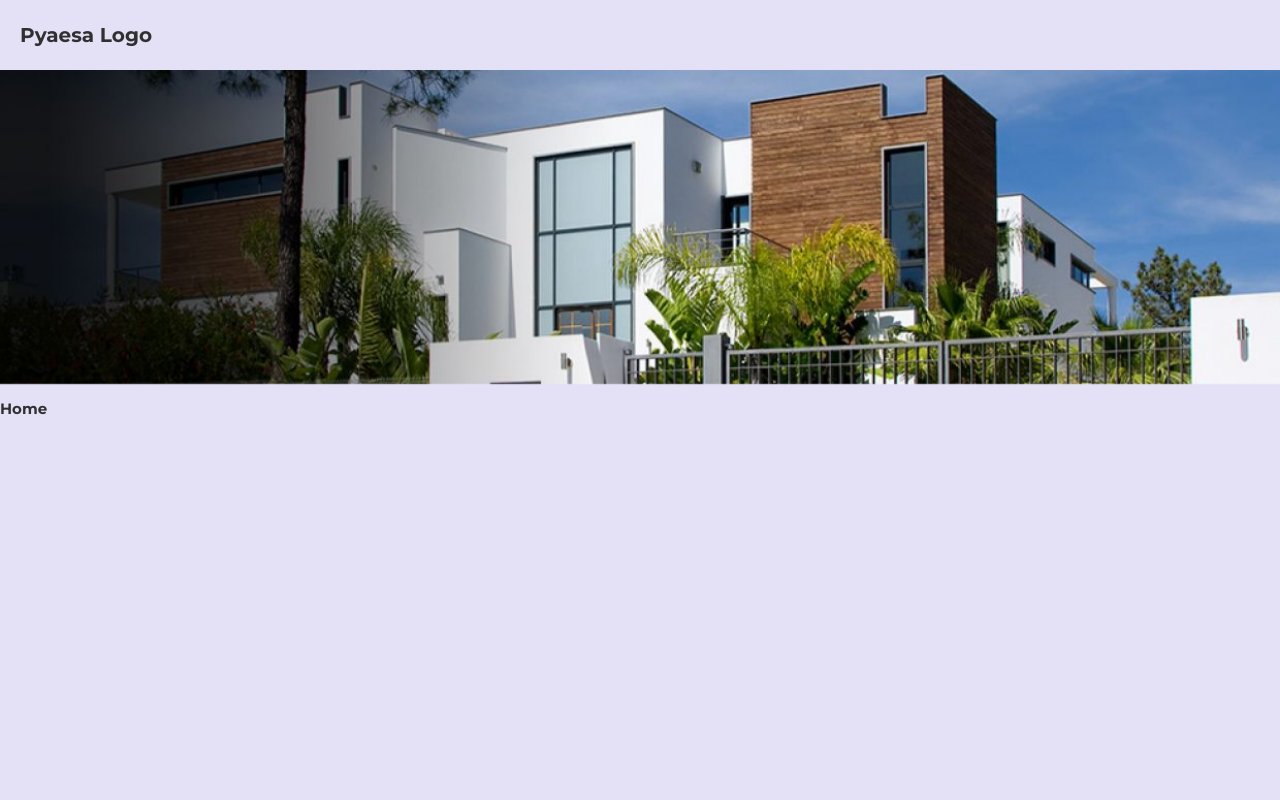
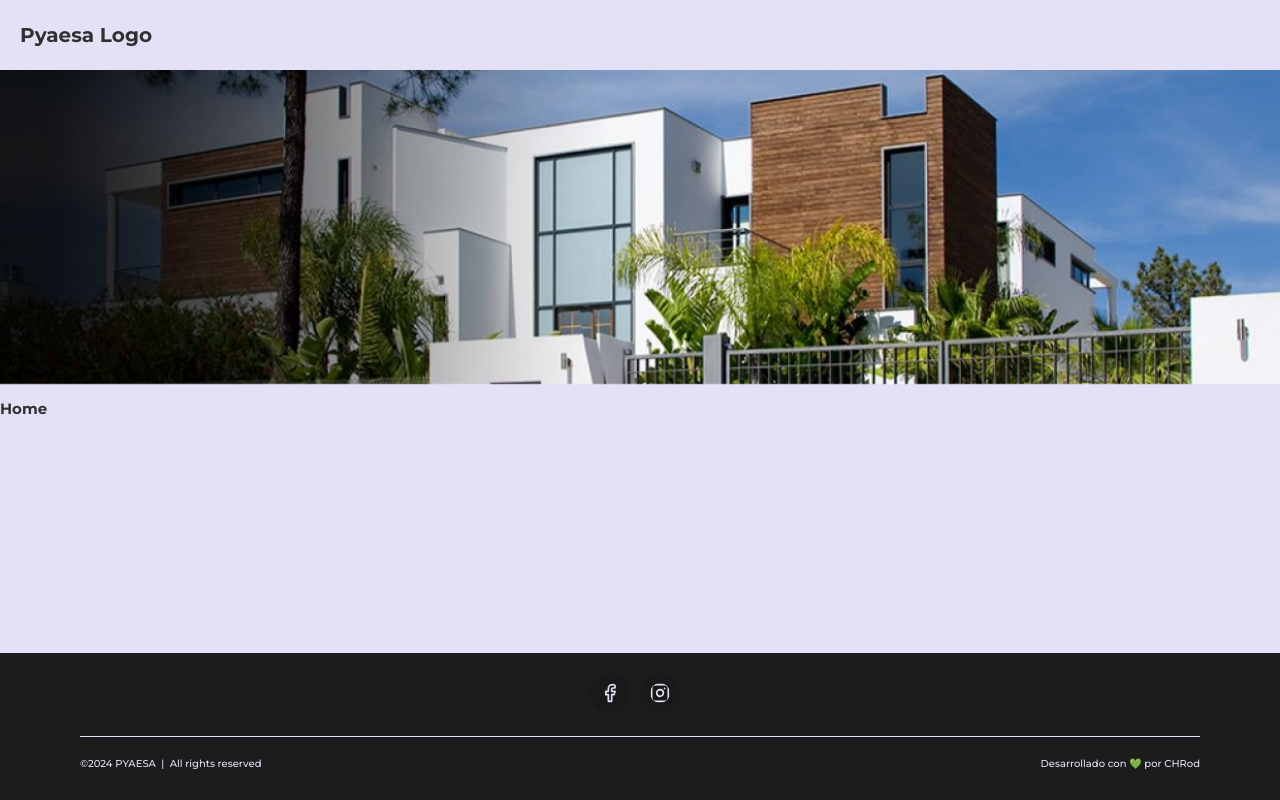
Before and after one commit to aztecstudio/pyaesa-website, a Next.js app: page / in a window 1280 px wide. Built offline with nearby package versions, Linux system fonts and the light colour scheme.

Commit message:
Add Footer component

```diff
--- a/src/app/layout.js
+++ b/src/app/layout.js
@@ -2,6 +2,7 @@ import { Montserrat } from 'next/font/google';
 import '@/scss/globals.scss';
 import { Header, Hero, Menu } from '@/components';
 import ContextProvider from '@/Context';
+import { Footer } from '@/components/shared/Footer';
 
 const montserrat = Montserrat({
 	weight: ['300', '500', '700'],
@@ -24,6 +25,7 @@ export default function RootLayout({ children }) {
 				</ContextProvider>
 				<Hero />
 				{children}
+				<Footer />
 			</body>
 		</html>
 	);
--- /dev/null
+++ b/src/components/shared/Footer/Footer.module.scss
@@ -0,0 +1,63 @@
+.Footer {
+  position: fixed;
+  bottom: 0;
+  left: 0;
+  right: 0;
+  padding: 2rem;
+  background-color: #1c1c1d;
+  color: $color-primary;
+
+  &__socialMedia {
+    text-align: center;
+
+    svg {
+      margin-right: 1rem;
+      padding: 1rem;
+      background-color: $shadow;
+      border-radius: 50%;
+      cursor: pointer;
+
+      &:hover {
+        background-color: $color-primary;
+        color: $color-secondary;
+      }
+    }
+  }
+
+  &__divider {
+    width: 100%;
+    border-top: 1px solid $color-primary;
+    margin: 2rem auto 1rem;
+  }
+
+  &__info {
+    display: flex;
+    justify-content: space-between;
+    align-items: center;
+
+    p,
+    span {
+      font-size: .8rem;
+
+      a {
+        color: $color-primary;
+      }
+    }
+  }
+
+  @include tablet {
+    padding: 2rem 4rem;
+
+    &__info {
+
+      p,
+      span {
+        font-size: 1rem;
+      }
+    }
+  }
+
+  @include desktop {
+    padding: 2rem 8rem;
+  }
+}
--- /dev/null
+++ b/src/components/shared/Footer/index.js
@@ -0,0 +1,30 @@
+import { Facebook, Instagram } from 'react-feather';
+import styles from './Footer.module.scss';
+
+export const Footer = () => {
+	return (
+		<footer className={styles.Footer}>
+			<section className={styles.Footer__socialMedia}>
+				<Facebook size={20} />
+				<Instagram size={20} />
+			</section>
+			<div className={styles.Footer__divider}></div>
+			<section className={styles.Footer__info}>
+				<p>
+					&copy;{new Date().getFullYear()} <span>PYAESA</span> &nbsp;|&nbsp; All
+					rights reserved
+				</p>
+				<span>
+					Desarrollado con 💚 por{' '}
+					<a
+						href='https://chrod.netlify.app/'
+						target='_blank'
+						rel='noopener noreferrer'
+					>
+						CHRod
+					</a>
+				</span>
+			</section>
+		</footer>
+	);
+};
--- a/src/components/shared/Header/Header.module.scss
+++ b/src/components/shared/Header/Header.module.scss
@@ -8,7 +8,6 @@
   button {
     height: 3.6rem;
     background: transparent;
-    display: none;
 
     svg {
       color: $text-color;
@@ -20,8 +19,8 @@
       box-shadow: 0 2px 4px $shadow;
     }
 
-    @include mobile {
-      display: block;
+    @include tablet {
+      display: none;
     }
   }
 }
--- a/src/components/shared/Menu/Menu.module.scss
+++ b/src/components/shared/Menu/Menu.module.scss
@@ -1,12 +1,12 @@
 .Menu {
   position: absolute;
+  top: 68px;
   height: 100vh;
   width: 100%;
   background-color: $color-primary;
   box-shadow: 0 4px 8px rgba(0, 0, 0, 0.2);
   transform: translateX(-100%);
   transition: transform .5s ease-in-out;
-  display: none;
   z-index: 99;
 
   &.visible {
@@ -58,7 +58,7 @@
     }
   }
 
-  @include mobile {
-    display: block;
+  @include tablet {
+    display: none;
   }
 }
--- a/src/scss/_mixins.scss
+++ b/src/scss/_mixins.scss
@@ -1,5 +1,11 @@
-@mixin mobile {
-  @media (max-width: 500px) {
+@mixin tablet {
+  @media (min-width: 481px) {
     @content;
   }
 }
+
+@mixin desktop {
+  @media (min-width: 900px) {
+    @content;
+  }
+}
```
